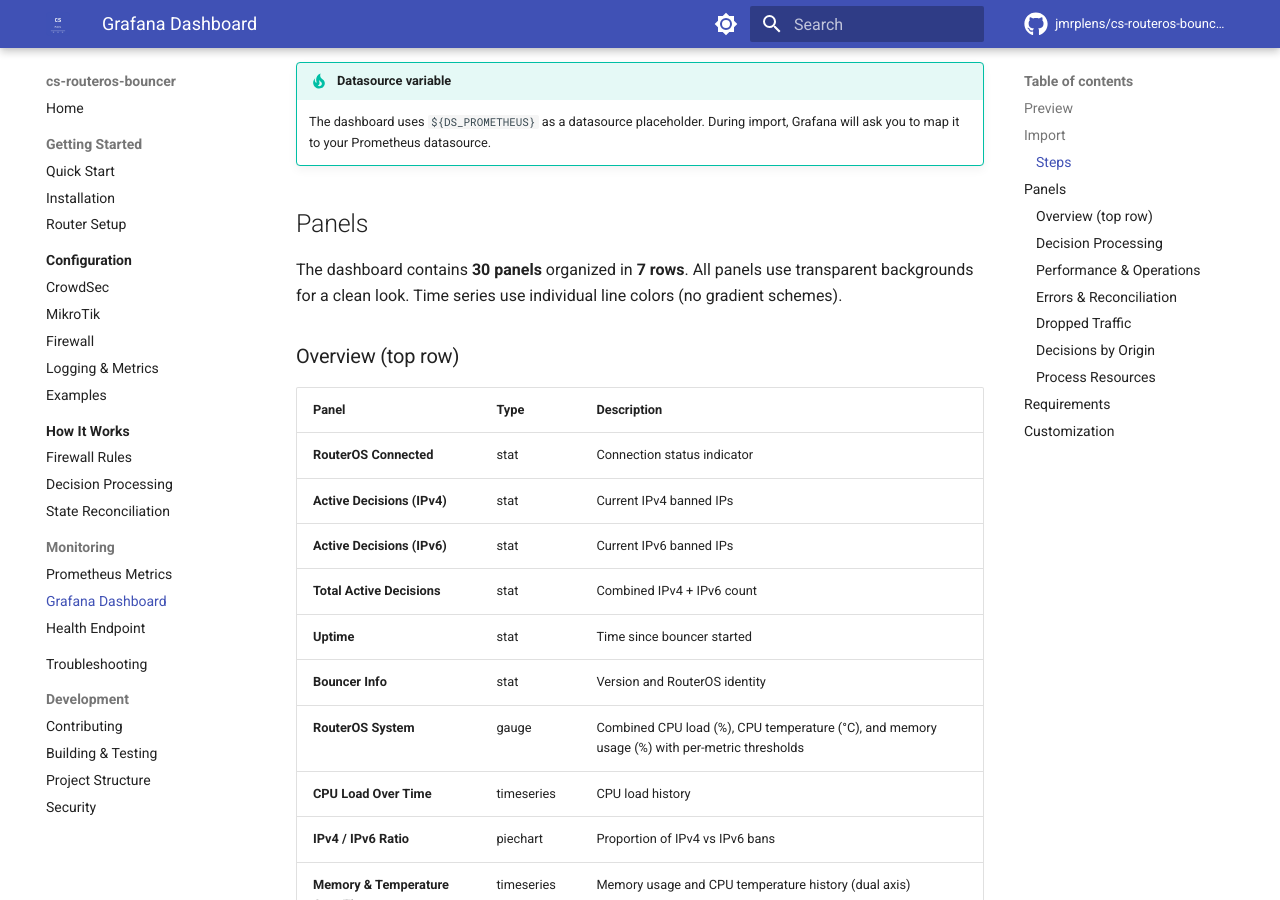
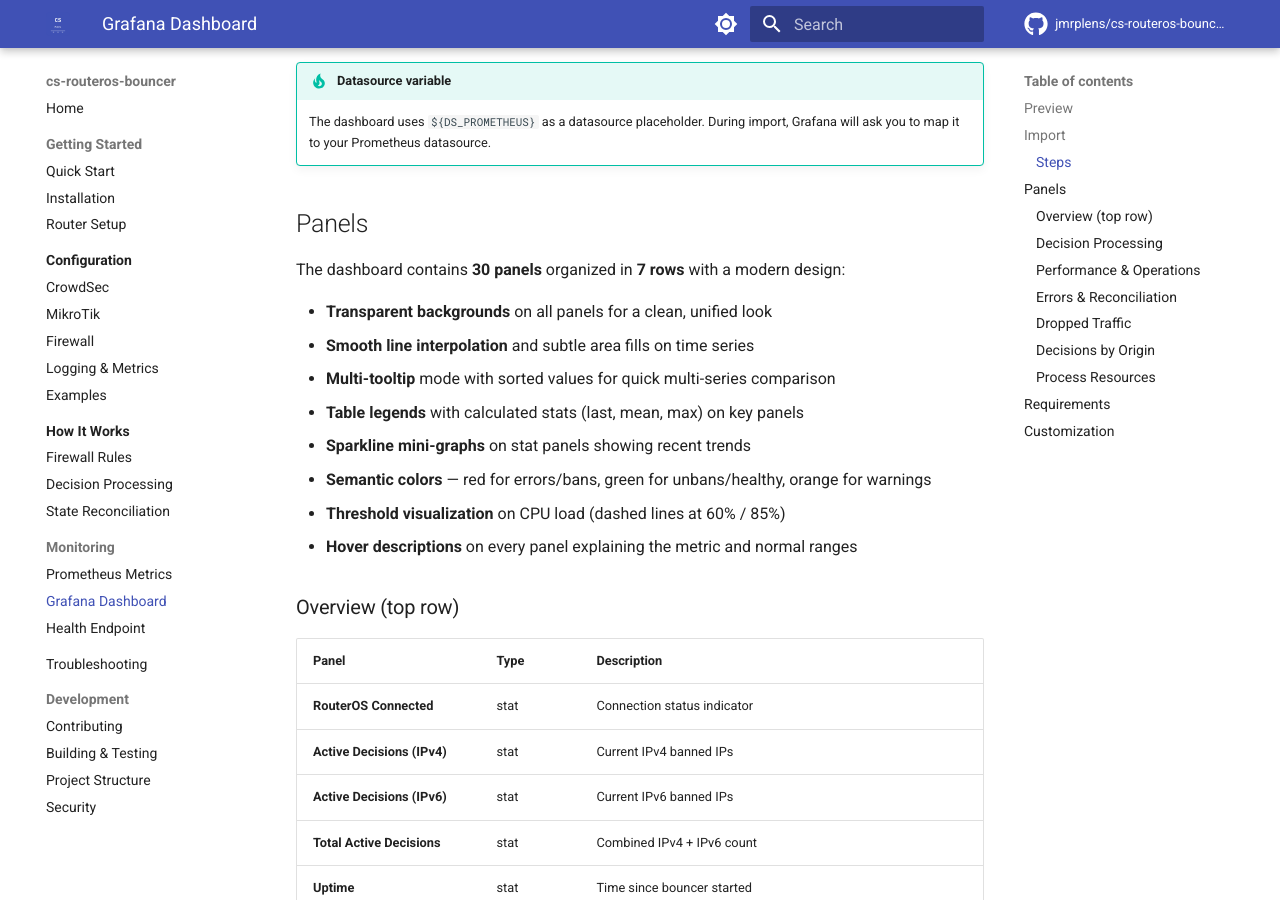
Before and after one commit to jmrplens/cs-routeros-bouncer, an MkDocs documentation site: the page built from docs/monitoring/grafana.md, in a window 1280 px wide and 900 px high, scrolled down 1907 px. Built offline with MkDocs 1.6.1 and Material for MkDocs 9.7.7, drawn with Linux system fonts in a browser that asks for light colours; comment, search, counter and statistics services are not loaded.

Commit message:
grafana: modern dashboard design with sparklines, smooth curves, semantic colors
- Stat panels: sparkline mini-graphs (graphMode area) for trend context
- Time series: smooth interpolation, 8% fill opacity, lineWidth 2
- Time series: multi-tooltip with descending sort for comparison
- Time series: table legends with calcs (last, mean, max per panel)
- Semantic color coding: red errors/bans, green unbans/healthy, orange warnings
- CPU Load: threshold dashed lines at 60% (yellow) and 85% (red)
- Active Decisions: blue IPv4, purple IPv6 distinct colors
- Memory & Temp: green memory, red temperature axis colors
- Decisions Rate: red bans, green unbans color coding
- Drop traffic: orange bytes, red packets differentiation
- Total Errors: red background solid when errors > 0
- Pie chart: table legend with value + percent display
- Panel descriptions added to all 30 non-row panels
- Points hidden on all time series for cleaner visual

```diff
--- a/docs/monitoring/grafana.md
+++ b/docs/monitoring/grafana.md
@@ -30,7 +30,16 @@ The dashboard JSON is located at [`grafana/dashboard.json`](https://github.com/j
 
 ## Panels
 
-The dashboard contains **30 panels** organized in **7 rows**. All panels use transparent backgrounds for a clean look. Time series use individual line colors (no gradient schemes).
+The dashboard contains **30 panels** organized in **7 rows** with a modern design:
+
+- **Transparent backgrounds** on all panels for a clean, unified look
+- **Smooth line interpolation** and subtle area fills on time series
+- **Multi-tooltip** mode with sorted values for quick multi-series comparison
+- **Table legends** with calculated stats (last, mean, max) on key panels
+- **Sparkline mini-graphs** on stat panels showing recent trends
+- **Semantic colors** — red for errors/bans, green for unbans/healthy, orange for warnings
+- **Threshold visualization** on CPU load (dashed lines at 60% / 85%)
+- **Hover descriptions** on every panel explaining the metric and normal ranges
 
 ### Overview (top row)
 
```
Also changed, not shown: 1 other file.
